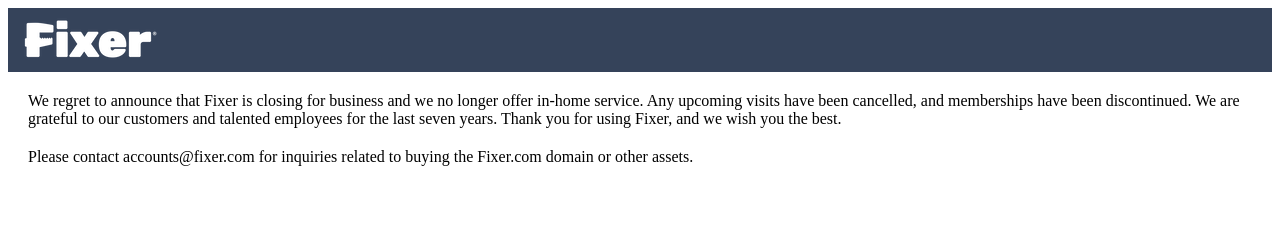
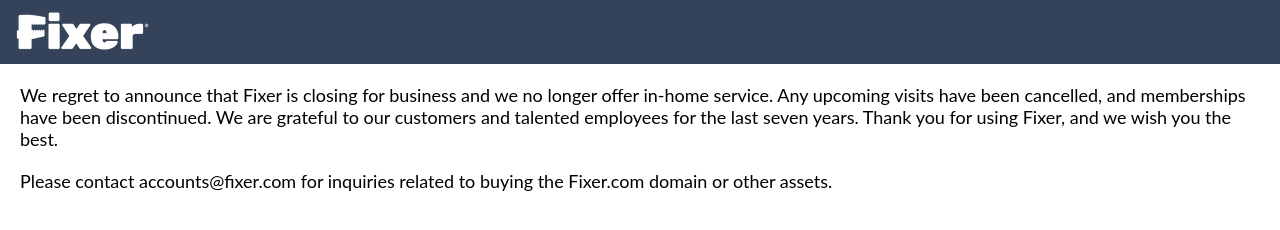
Before and after one commit to fixercrew/fixercom, a plain HTML site: page index.html in a window 1280 px wide. Drawn offline with Linux system fonts and the light colour scheme.

Commit message:
formatting and copy

```diff
--- a/index.html
+++ b/index.html
@@ -1,6 +1,6 @@
 <html>
-  <body>
-    <div style="background-color: #35435a; margin: 0">
+  <body style="margin: 0; font-family: Lato, Arial, sans-serif; font-size: 18">
+    <div style="background-color: #35435a">
       <img src="./fixer.png" alt="Fixer logo"/>
     </div>
     <p style="margin: 20">
```
